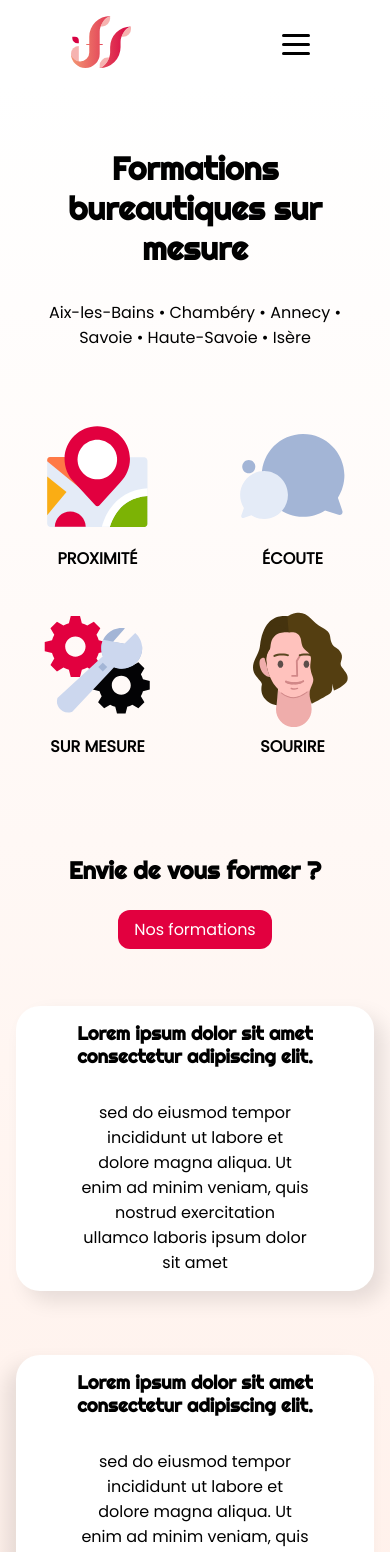
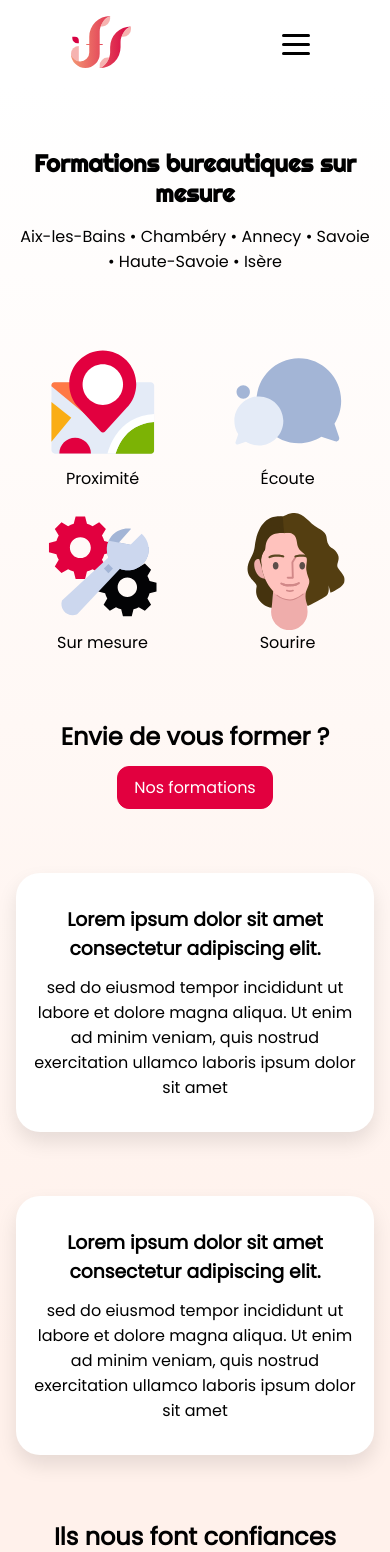
Before and after one commit to AZYxV/IFS73, a Vue app: page / in a window 390 px wide. Shown: the top 1552 px of the page. Built offline with nearby package versions, Linux system fonts and the light colour scheme.

Commit message:
Update Accueil Go To SCSS and Mobile First

```diff
--- a/src/components/AccueilComponent.vue
+++ b/src/components/AccueilComponent.vue
@@ -1,257 +1,212 @@
+
 <template>
     <main>
-        <div class="title">
+        <div class="div-title">
             <h1>Formations bureautiques sur mesure</h1>
             <p>Aix-les-Bains • Chambéry • Annecy • Savoie • Haute-Savoie • Isère</p>
         </div>
-        <section class="valeurs">
-            <div>
+        <section class="section-valeurs">
+            <div class="section-valeurs__item">
                 <img src="@/assets/accueil/map.svg" alt="logo carte">
                 <p>Proximité</p>
             </div>
-            <div>
+            <div class="section-valeurs__item">
                 <img src="@/assets/accueil/message.svg" alt="logo bulles messages">
                 <p>Écoute</p>
             </div>
-            <div>
+            <div class="section-valeurs__item">
                 <img src="@/assets/accueil/toolset.svg" alt="logo engrenages">
                 <p>Sur mesure</p>
             </div>
-            <div>
+            <div class="section-valeurs__item">
                 <img src="@/assets/accueil/woman.svg" alt="logo visage femme souriante">
                 <p>Sourire</p>
             </div>
         </section>
-        <section class="formations">
-            <div>
+        <section class="section-formations">
+            <div class="section-formations__div">
                 <h2>Envie de vous former ?</h2>
-                <router-link class="router" to="/formations">Nos formations</router-link>
+                <router-link class="section-formations__div__router" to="/formations">Nos formations</router-link>
             </div>
             <img src="@/assets/accueil/illustationun.png" alt="Illustration femme présentation">
         </section>
-        <section class="paragraphe">
-            <div class="paragraphe-flex">
-                <div class="bloc right">
+        <section class="section-paragraphe">
+            <div class="section-paragraphe__bloc section-paragraphe__right">
                 <img src="@/assets/accueil/illustationdeux.png" alt="Illustration homme présentation">
-                <div>
+                <div class="section-paragraphe__bloc_div">
                     <h3>Lorem ipsum dolor sit amet consectetur adipiscing elit.</h3>
                     <p>sed do eiusmod tempor incididunt ut labore et dolore magna aliqua.
                     Ut enim ad minim veniam, quis nostrud exercitation ullamco laboris ipsum dolor sit amet</p>
                 </div>
             </div>
-            <div class="bloc left">
-                <div>
+            <div class="section-paragraphe__bloc section-paragraphe__left">
+                <div class="section-paragraphe__bloc_div">
                     <h3>Lorem ipsum dolor sit amet consectetur adipiscing elit.</h3>
                     <p>sed do eiusmod tempor incididunt ut labore et dolore magna aliqua.
                     Ut enim ad minim veniam, quis nostrud exercitation ullamco laboris ipsum dolor sit amet</p>
                 </div>
                 <img src="@/assets/accueil/illustationtrois.png" alt="Illustration homme présentation">
             </div>
-            </div>
         </section>
-        <h2 class="confiance">Ils nous font confiances</h2>
+        <h2 class="h2-confiance">Ils nous font confiances</h2>
         <section class="carousel">
             <!-- carousel -->
         </section>
     </main>
 </template>
 
-<style scoped>
-    .title{
-        margin: 4rem 0;
+<style lang="scss" scoped>
+
+    @import "@/scss/_variables.scss";
+
+    main{
+        display: flex;
+        flex-direction: column;
+        align-items: center;
+        justify-content: center;
+        gap: $gap-4;
+        padding: 4Rem 1rem;
     }
 
+    .div-title{
+        display: flex;
+        flex-direction: column;
+        align-items: center;
+        justify-content: center;
         h1{
-        font-size: 2rem;
-        margin-top: 4rem;
+            font-size: 1.5rem;
+            font-weight: bold;
+            margin-bottom: 1rem;
+        }
     }
 
-    h2{
-        font-family: 'Righteous', cursive;
-        font-size: 2rem;
-        margin: 4rem 0;
+    .section-valeurs{
+        display: grid;
+        grid-template-columns: repeat(2, 1fr);
+        grid-template-rows: repeat(2, 1fr);
+        gap: 12px;
+        place-items: center;
+        &__item{
+            display: flex;
+            flex-direction: column;
+            align-items: center;
+            justify-content: center;
+            img{
+                width: clamp(8rem, 60%, 100%);
+                height: auto;
+            }
+        }
     }
 
-    h3{
-        font-family: 'Righteous', cursive;
-    }
-
-    .valeurs{
-        margin: 4rem 0;
-        display: flex;
-        justify-content: center;
-        gap: 13rem;
-        text-transform: uppercase;
-        font-weight: bold;
-    }
-
-    .valeurs img{
-        width: 125px;
-        height: auto;
-    }
-
-    .formations{
-        display: flex;
-        justify-content: center;
-        gap: 10rem;
-        align-items: center;
-        margin: 4rem 0;
-    }
-
-    .formations h2{
-        font-size: 2rem;
-        margin: 2rem 0;
-    }
-
-    .formations .router{
-        color: white;
-        text-decoration: none;
-        border-radius: 12px;
-        padding: .5rem 1rem;
-        background: #E2003F;
-    }
-
-    .formations img{
-        width: 400px;
-        height: auto;
-    }
-
-    .paragraphe{
-        display: flex;
-        justify-content: center;
-    }
-
-    .paragraphe-flex{
-        display: flex;
-        justify-content: center;
-        flex-direction: column;
-        width: 70rem;
-        gap: 4rem;
-    }
-
-    .bloc{
+    .section-formations{
         display: flex;
         align-items: center;
         justify-content: center;
-        gap: 12rem;
-        padding: 2rem 4rem;
-        background: white;
-        border-radius: 24px;
+        img{
+                display: none;
             }
-
-    .bloc div{
+        &__div{
             display: flex;
             flex-direction: column;
-        gap: 2rem
+            align-items: center;
+            gap: 12px;
+            h2{
+                font-size: 1.5rem;
             }
-
-    .bloc p{
-        width: 70%;
-        margin: auto;
+            &__router{
+                font-size: 1rem;
+                color: $primary-color;
+                background: $secondary-color;
+                text-decoration: none;
+                padding: 0.5rem 1rem;
+                border-radius: $radius-12;
+                border: 1px solid $secondary-color;
+                transition: all 0.2s ease-in-out;
+                &:hover{
+                    background: $primary-color;
+                    color: $secondary-color;
                 }
-
-    .right{
-        box-shadow: 10px 10px 20px 0px rgba(0, 0, 0, 0.10);
             }
-
-    .left{
-        box-shadow: -10px 10px 20px 0px rgba(0, 0, 0, 0.10);
-    }
-
-    .paragraphe img{
-        width: 300px;
-        height: auto;
-    }
-
-    .carousel{
-        padding: 4rem 0;
-    }
-
-    @media screen and (max-width:1200px){
-        .valeurs{
-            gap: 8rem;
-        }
-        .bloc{
-            gap: 5rem;
-        }
-        .paragraphe-flex{
-            width: 50rem;
         }
     }
 
-    @media screen and (max-width:900px){
-
-        .valeurs{
-            display: grid;
-            grid-template-columns: repeat(2, 1fr);
-            grid-template-rows: repeat(2, 1fr);
-            grid-column-gap: 0px;
-            grid-row-gap: 2rem;
-
-        }
-        .formations img{
-            width: 300px;
-            height: auto;
-        }
-        .formations h2{
-            font-size: 1.5rem;
-            margin-bottom: 2rem;
-        }
-        .paragraphe img{
-            width: 200px;
-            height: auto;
-        }
-        .paragraphe-flex{
-            width: 45rem;
-        }
-
-    }
-
-    @media screen and (max-width:800px){
-
-        .formations img{
+    .section-paragraphe{
+        display: flex;
+        justify-content: center;
+        align-items: center;
+        gap: $gap-4;
+        width: 100%;
+        flex-wrap: wrap;
+        max-width: 100rem;
+        &__bloc{
+            background: $primary-color;
+            padding: 2rem 1rem;
+            border-radius: $radius-24;
+            box-shadow: $box-shadow-bottom;
+            img{
                 display: none;
             }
-        .paragraphe img{
-            display: none;
+            div{
+                display: flex;
+                flex-direction: column;
+                gap: 12px;
             }
-        .bloc{
-            padding: 1.5rem 3rem;
-        }
-        .paragraphe-flex{
-            width: 100%;
-            padding: 0 2rem;
-        }
-
-    }
-
-    @media screen and (max-width:600px){
-
-        .title{
-            display: flex;
-            justify-content: center;
-            flex-wrap: wrap;
-            width: 80%;
-            margin: auto;
-        }
-        .title p{
-            margin-top: 2rem;
         }
     }
 
-    @media screen and (max-width:400px){
+    @media (min-width: 768px) {
 
-        .paragraphe-flex{
-            width: 100%;
-            padding: 0 1rem;
+        .section-valeurs{
+        grid-template-columns: repeat(4, 1fr);
+        grid-template-rows: 1fr;
+        &__item{
+            img{
+                width: clamp(5rem, 60%, 100%);
+                height: auto;
             }
-        .bloc{
-            padding: 1rem 1rem;
         }
-        .confiance{
-            width: 90%;
-            margin: auto;
-            padding: 4rem 0;
+        }
+
+        .section-formations{
+        display: flex;
+        align-items: center;
+        justify-content: center;
+        gap: 4rem;
+        img{
+                display: block;
+                width: clamp(5rem, 40%, 100%);
+            }
+        }
+
+        .section-paragraphe{
+        &__bloc{
+            display: flex;
+            justify-content: center;
+            align-items: center;
+            gap: $gap-4;
+            img{
+                display: block;
+                width: clamp(5rem, 25%, 50%);
+            }
+        }
+        }
+    }
+
+    @media (min-width: 1024px) {
+        .section-paragraphe{
+            padding: 0 5%;
+            &__bloc{
+            gap: 12rem;
+        }
+        }
+    }
+
+    @media (min-width: 1440px) {
+        .section-paragraphe{
+            padding: 0 10%;
+            &__bloc{
+            gap: 12rem;
+        }
         }
     }
 </style>
```
Lines whose indentation alone changed are shown as unchanged.
